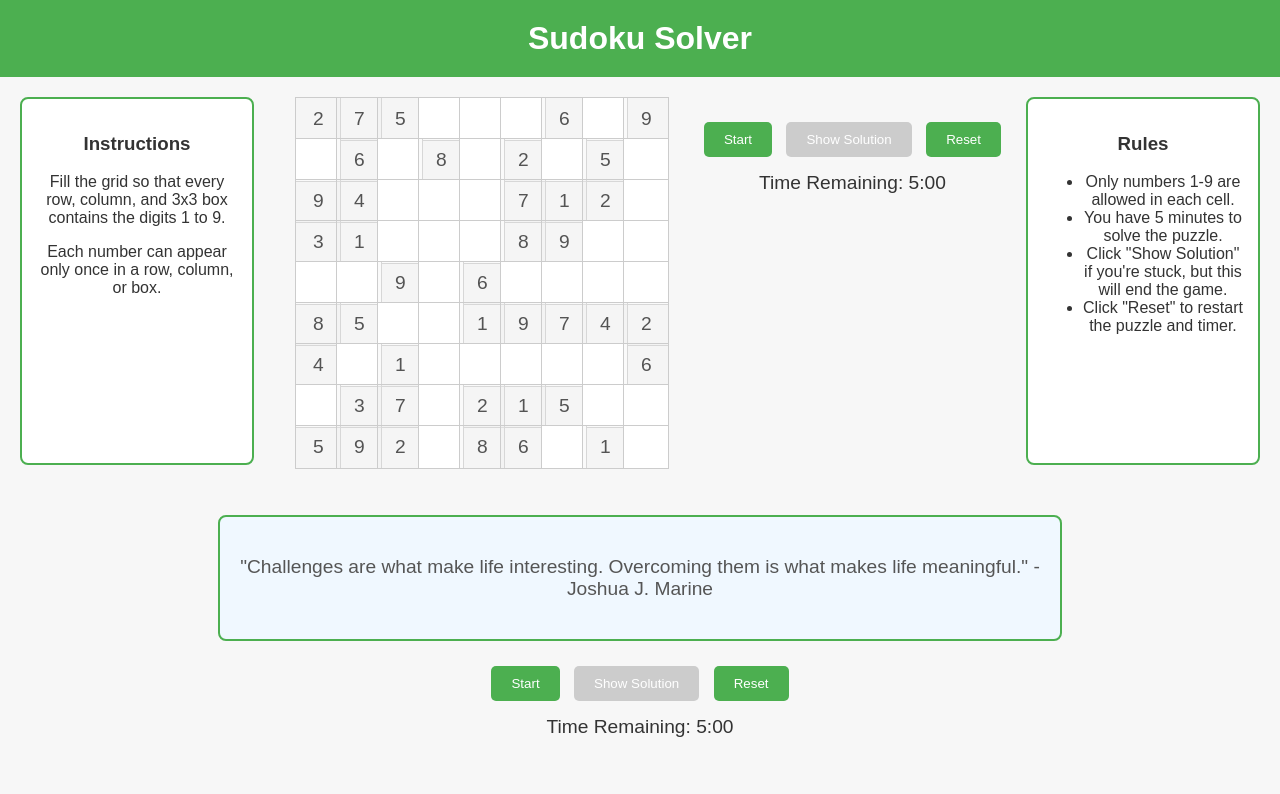
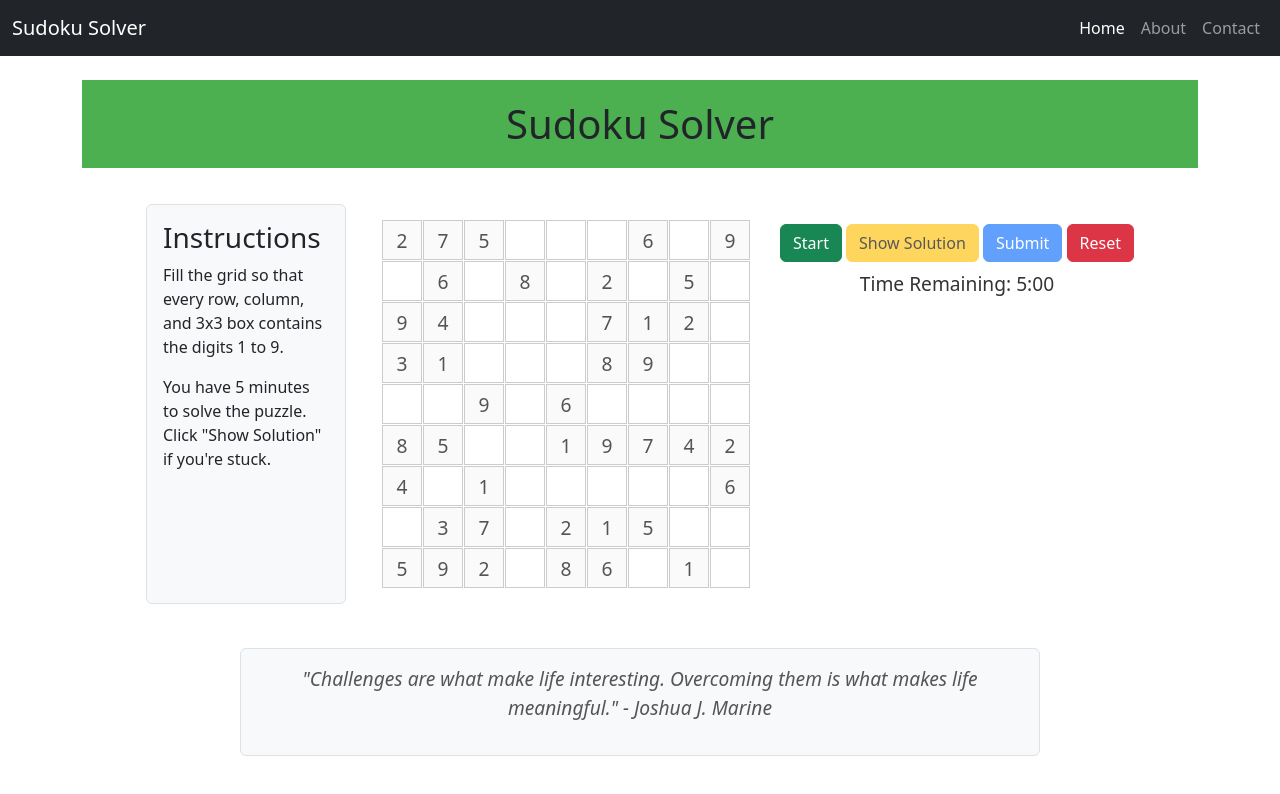
Before and after one commit to deepesh0008/GuviProject, a plain HTML site: page Project/index.html in a window 1280 px wide. Drawn offline with nearby package versions, Linux system fonts and the light colour scheme.

Commit message:
Update index.html

```diff
--- a/Project/index.html
+++ b/Project/index.html
@@ -5,41 +5,58 @@
   <meta name="viewport" content="width=device-width, initial-scale=1.0">
   <title>Sudoku Solver</title>
   <link rel="stylesheet" href="style.css">
+  <link rel="stylesheet" href="https://cdn.jsdelivr.net/npm/bootstrap@5.3.0/dist/css/bootstrap.min.css">
 </head>
 <body>
-  <h1>Sudoku Solver</h1>
-  <div id="game-container">
-    <div id="instructions">
-      <h3>Instructions</h3>
-      <p>Fill the grid so that every row, column, and 3x3 box contains the digits 1 to 9.</p>
-      <p>Each number can appear only once in a row, column, or box.</p>
+  <nav class="navbar navbar-expand-lg navbar-dark bg-dark">
+    <div class="container-fluid">
+      <a class="navbar-brand" href="#">Sudoku Solver</a>
+      <button class="navbar-toggler" type="button" data-bs-toggle="collapse" data-bs-target="#navbarNav">
+        <span class="navbar-toggler-icon"></span>
+      </button>
+      <div class="collapse navbar-collapse" id="navbarNav">
+        <ul class="navbar-nav ms-auto">
+          <li class="nav-item">
+            <a class="nav-link active" href="#">Home</a>
+          </li>
+          <li class="nav-item">
+            <a class="nav-link" href="#">About</a>
+          </li>
+          <li class="nav-item">
+            <a class="nav-link" href="#">Contact</a>
+          </li>
+        </ul>
+      </div>
     </div>
-    <div id="sudoku-grid"></div>
-    <div id="timer-container">
-      <button id="start-button">Start</button>
-      <button id="solve-button" disabled>Show Solution</button>
-      <button id="reset-button">Reset</button>
-      <p id="timer">Time Remaining: 5:00</p>
+  </nav>
+
+  <div class="container mt-4">
+    <h1 class="text-center">Sudoku Solver</h1>
+    <div id="game-container" class="d-flex flex-wrap justify-content-center mt-3">
+      <div id="instructions" class="p-3 border bg-light rounded">
+        <h3>Instructions</h3>
+        <p>Fill the grid so that every row, column, and 3x3 box contains the digits 1 to 9.</p>
+        <p>You have 5 minutes to solve the puzzle. Click "Show Solution" if you're stuck.</p>
+      </div>
+
+      <div id="sudoku-grid" class="m-3"></div>
+
+      <div id="timer-container" class="text-center">
+        <button id="start-button" class="btn btn-success">Start</button>
+        <button id="solve-button" class="btn btn-warning" disabled>Show Solution</button>
+        <button id="submit-button" class="btn btn-primary" disabled>Submit</button> <!-- New Submit Button -->
+        <button id="reset-button" class="btn btn-danger">Reset</button>
+        <p id="timer" class="mt-2">Time Remaining: 5:00</p>
+      </div>
     </div>
-    <div id="rules">
-      <h3>Rules</h3>
-      <ul>
-        <li>Only numbers 1-9 are allowed in each cell.</li>
-        <li>You have 5 minutes to solve the puzzle.</li>
-        <li>Click "Show Solution" if you're stuck, but this will end the game.</li>
-        <li>Click "Reset" to restart the puzzle and timer.</li>
-      </ul>
+    <div id="thought-container" class="text-center mt-4 p-3 border bg-light rounded">
+      <p id="thought" class="fst-italic">
+        "Challenges are what make life interesting. Overcoming them is what makes life meaningful." - Joshua J. Marine
+      </p>
     </div>
   </div>
-  <div id="thought-container">
-    <p id="thought">"Challenges are what make life interesting. Overcoming them is what makes life meaningful." - Joshua J. Marine</p>
-  </div>
-  <div id="timer-container">
-    <button id="start-button">Start</button>
-    <button id="solve-button" disabled>Show Solution</button>
-    <button id="reset-button">Reset</button>
-    <p id="timer">Time Remaining: 5:00</p>
-  </div>
+
+  <script src="https://cdn.jsdelivr.net/npm/bootstrap@5.3.0/dist/js/bootstrap.bundle.min.js"></script>
   <script src="script.js"></script>
 </body>
 </html>
```
